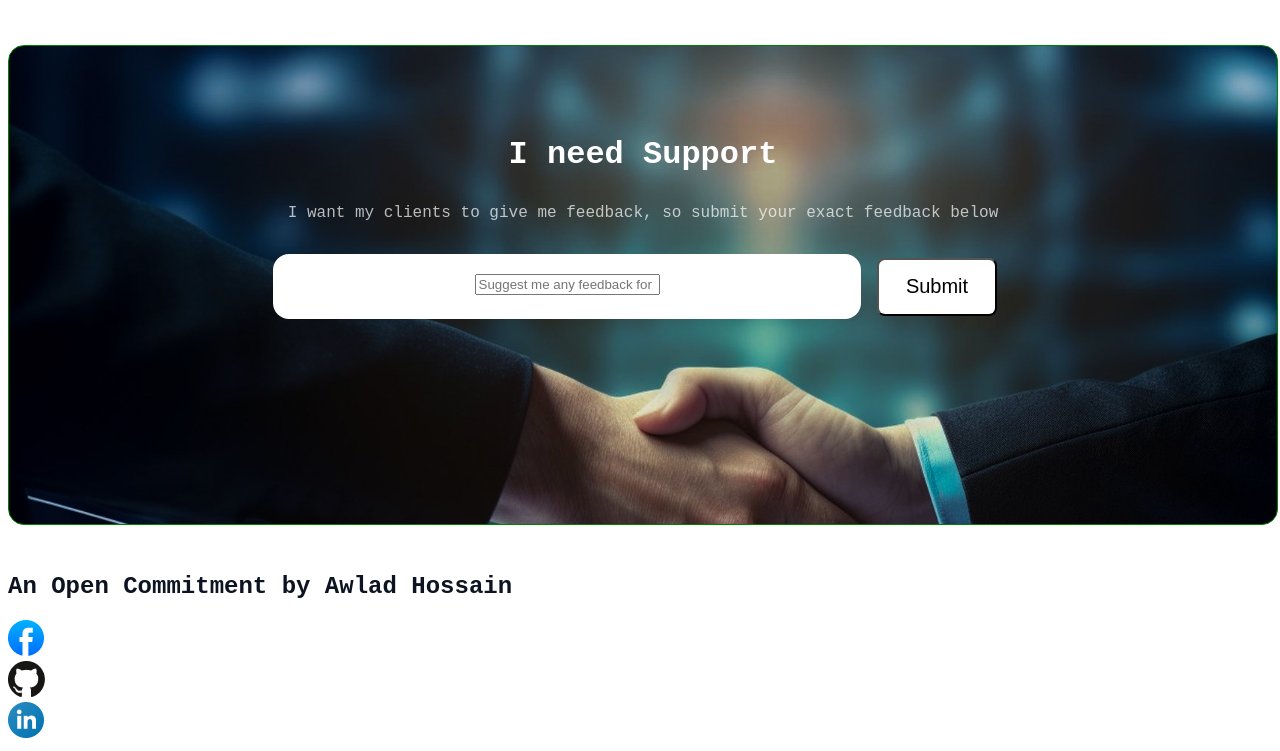
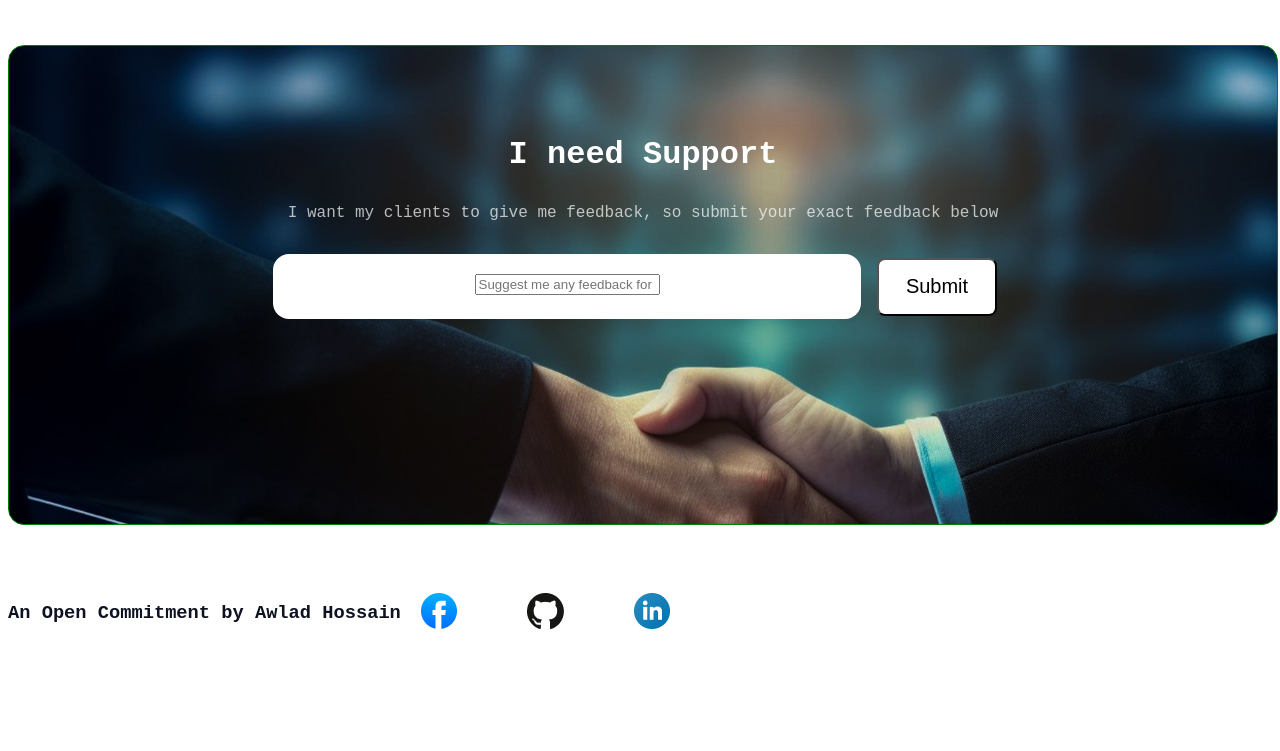
Before and after one commit to AshikMuhandis/Assignment-one, a plain HTML site: page index.html in a window 1280 px wide. Shown: the part 3552-4303 px from the top of the page. After the commit the page ends 4214 px from the top, so only its background shows below. Drawn offline with Linux system fonts and the light colour scheme; a web font is replaced by a local one.

Commit message:
added social media icone

```diff
--- a/index.html
+++ b/index.html
@@ -15,7 +15,7 @@
                     <img src="assets/developer.png" alt="">
                     <h1 class="hero-title">"In the Near future, I hope to <br> become a Developer."</h1>
                     <p class="description-text">Lorem, ipsum dolor sit Lorem ipsum dolor sit amet consectetur adipisicing elit. Delectus aperiam perspiciatis sapiente omnis cumque impedit laborum. amet consectetur adipisicing elit. Facilis, quis.</p>
-                    <a href=""><button class="bontact-btn">Contact with me</button></a>
+                    <a href="#footer"><button class="bontact-btn">Contact with me</button></a>
                 </div>
             </div>
             <!-- Hero/banner section end -->
@@ -132,9 +132,10 @@
          <!-- /* support section end */ -->
     </main>
     <footer>
+        <!-- footer Section start -->
         <section class="footer">
             <div>
-                <h2>An Open Commitment by Awlad Hossain</h2>
+                <h3>An Open Commitment by Awlad Hossain</h3>
             </div>
             <div class="footer-icone">
                 <a href="https://www.facebook.com/S11Ashik/" target="_blank"><img src="assets/facebook.png" alt=""></a>
@@ -146,6 +147,7 @@
                 <a href="https://bd.linkedin.com/" target="_blank"><img src="assets/linkedin-icon.png" alt=""></a>
             </div>
         </section>
+        <!-- footer Section end -->
     </footer>
 </body>
 </html>
--- a/style.css
+++ b/style.css
@@ -273,7 +273,15 @@ body {
 
 /* fotter section start */
 
+.footer{
+   width: 1140px;
+   display: flex;
+   align-items: center;
+}
 
-
+.footer-icone{
+   margin: 20px;
+   margin-right: 50px;
+}
 
 /* fotter section end */
```
